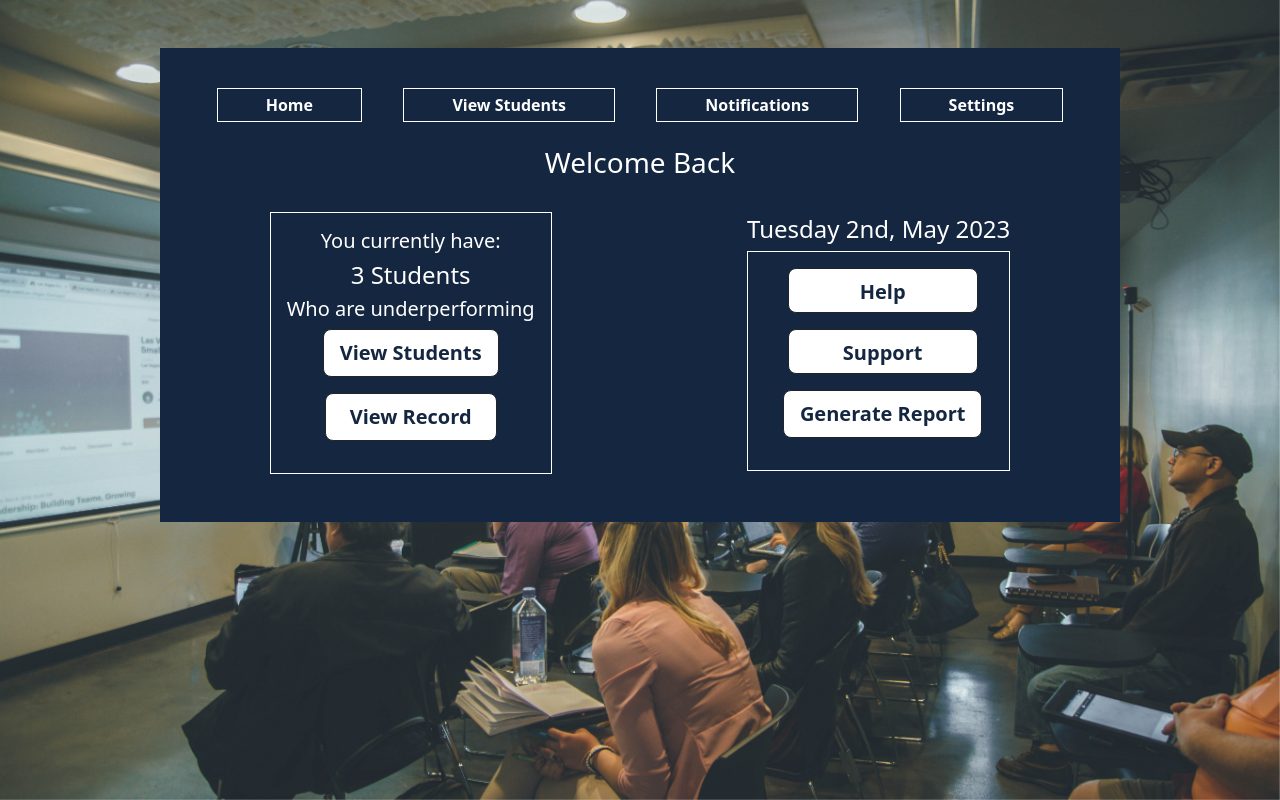
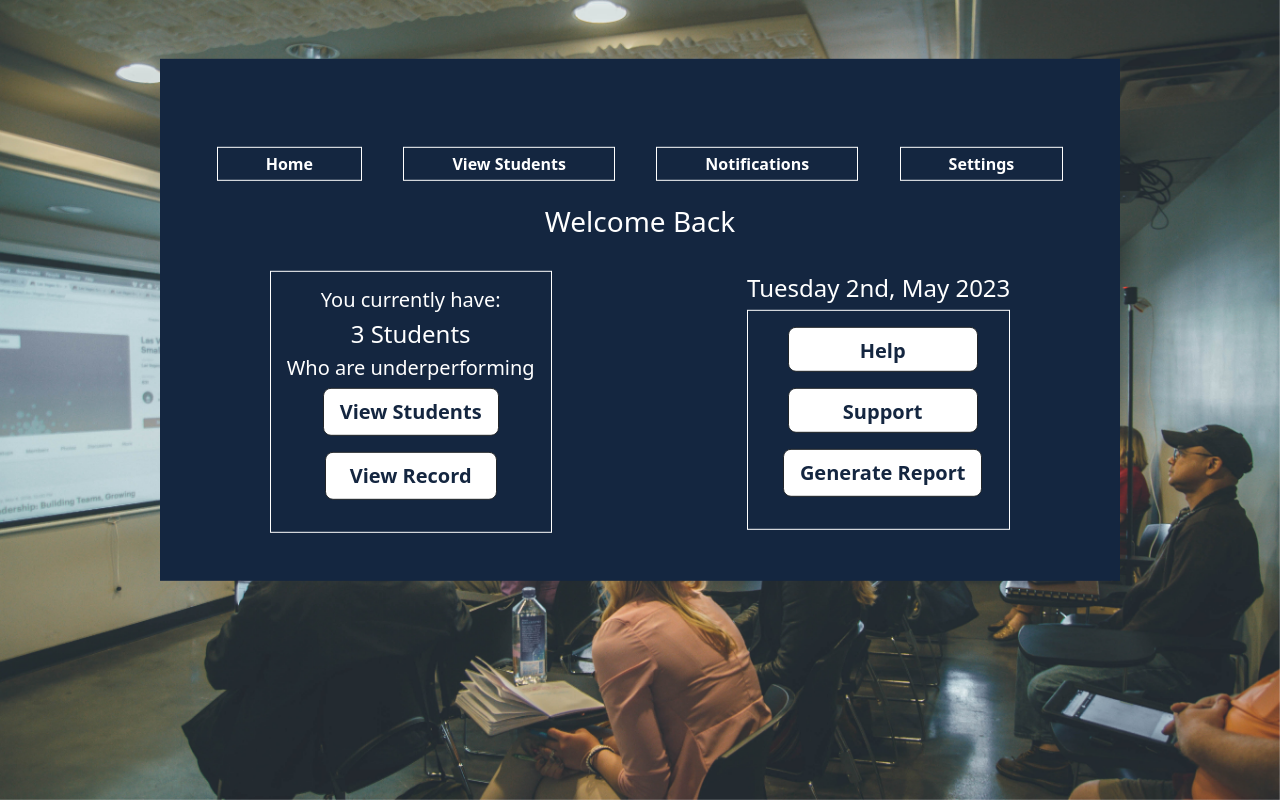
Before and after one commit to tahrim-ahmed/school, a PHP site: page /dashboard.php in a window 1280 px wide. Run offline with PHP 8.4, Linux system fonts and the light colour scheme; a user stored in the database is signed in.

```diff
--- a/dashboard.php
+++ b/dashboard.php
@@ -24,7 +24,7 @@
 
 <body>
 <img src="./image/cover.jpg" id="background-img">
-<section class="container-fluid bkg w-75 text-white pb-5">
+<section class="container-fluid center-div-dashboard bkg w-75 text-white pb-5">
 
     <!-- Menu Button  -->
     <div class=" mx-auto pt-3 mt-5">
--- a/index.php
+++ b/index.php
@@ -46,11 +46,11 @@ if ($_SERVER['REQUEST_METHOD'] === 'POST') {
 
 <body>
 <img src="./image/cover.jpg" id="background-img">
-<section class="container-fluid ">
+<section class="container-fluid center-div ">
   <div class="bg-white mx-auto w-50 pt-3 mt-5">
     <p class="font-weight  text-center display-4 m-0">Welcome</p>
     <div class="container-fluid">
-      <div class="row d-flex align-items-center">
+      <div class="row d-flex align-items-center justify-content-center">
         <div class="col-sm-6 text-black  ">
           <div class="d-flex align-items-center justify-content-center h-custom-2 px-5 ms-xl-4 mt-5 pt-5 pt-xl-0 mt-xl-n5">
 
--- a/style.css
+++ b/style.css
@@ -10,6 +10,20 @@ body {
     width: 100%;
     height: 100%;
     z-index: -1;
+}
+
+.center-div {
+    position: absolute;
+    top: 40%;
+    left: 50%;
+    transform: translate(-50%, -50%);
+}
+
+.center-div-dashboard{
+    position: absolute;
+    top: 40%;
+    left: 50%;
+    transform: translate(-50%, -50%);
 }
 
 .bkg{
```
